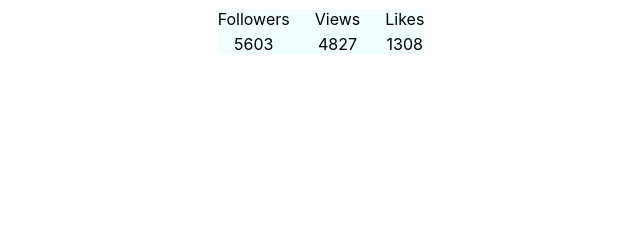
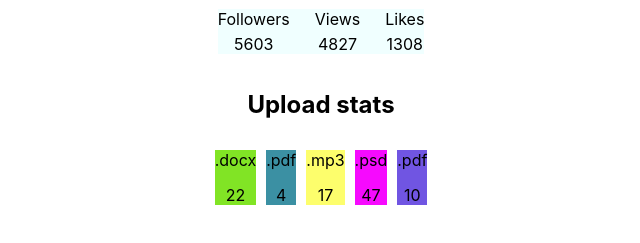
Before and after one commit to ArtemUah/goit-react-hw-01-components, a React (Create React App) app: page / in a window 1280 px wide. Shown: the part 303-546 px from the top of the page, without its empty margins (319-959 px from the left). Built offline with nearby package versions, Linux system fonts and the light colour scheme.

Commit message:
2nd task done

```diff
--- a/src/components/App.jsx
+++ b/src/components/App.jsx
@@ -1,11 +1,14 @@
 import user from './Profile/user';
 import { Profile } from "./Profile/Profile";
+import { Statistics } from './Statistics/Statistics';
+import data from './Statistics/data'
 
 
 export const App = () => {
   return (
     <div>
       <Profile user={user} />
+      <Statistics data={data} />
     </div>
   );
 };
--- /dev/null
+++ b/src/components/Statistics/StatisticItem.jsx
@@ -0,0 +1,24 @@
+import css from '../Statistics/Statistics.module.css';
+import PropTypes from 'prop-types';
+
+function getRandomHexColor() {
+  return `#${Math.floor(Math.random() * 16777215)
+    .toString(16)
+    .padStart(6, 0)}
+`;
+}
+export const StatisticItem = ({ item }) => {
+  return (
+    <li className={css.item} style={{ backgroundColor: getRandomHexColor() }}>
+      <span className="label">{item.label}</span>
+      <span className="percentage">{item.percentage}</span>
+    </li>
+  );
+};
+
+StatisticItem.propTypes = {
+  item: PropTypes.shape({
+    label: PropTypes.string.isRequired,
+    percentage: PropTypes.number.isRequired,
+  }).isRequired,
+};
--- /dev/null
+++ b/src/components/Statistics/Statistics.jsx
@@ -0,0 +1,26 @@
+import { StatisticItem } from './StatisticItem';
+import css from '../Statistics/Statistics.module.css';
+import PropTypes from 'prop-types';
+
+export const Statistics = ({ title = 'Upload stats', data }) => {
+  return (
+    <section className={css.statistics}>
+      <h2 className={css.title}>{title}</h2>
+
+      <ul className={css.statList}>
+        {data.map(item => {
+          return <StatisticItem item={item} key={item.id} />;
+        })}
+      </ul>
+    </section>
+  );
+};
+
+Statistics.propTypes = {
+  title: PropTypes.string,
+  data: PropTypes.arrayOf(
+    PropTypes.shape({
+      id: PropTypes.string.isRequired,
+    })
+  ).isRequired,
+};
--- /dev/null
+++ b/src/components/Statistics/Statistics.module.css
@@ -0,0 +1,24 @@
+.statistics {
+  display: flex;
+  flex-direction: column;
+  align-items: center;
+  gap: 15px;
+}
+
+.title {
+  margin: 20px 0 0 0;
+}
+
+.statList {
+  display: flex;
+  list-style: none;
+  padding: 0;
+  gap: 10px;
+}
+
+.item {
+  display: flex;
+  flex-direction: column;
+  align-items: center;
+  gap: 15px;
+}
```
Also changed, not shown: src/components/Statistics/data.json (renamed from data.json).
